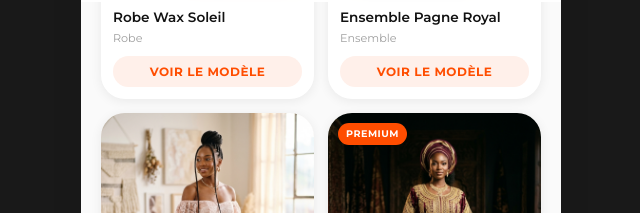
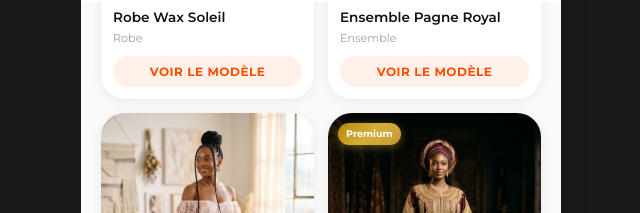
Before and after one commit to deforviv/roukifashion, a React (Vite) app: page / in a window 1280 px wide. Shown: the part 798-1011 px from the top of the page, without its empty margins (319-959 px from the left). Built offline with nearby package versions, Linux system fonts and the light colour scheme; a web font is replaced by a local one.

Commit message:
Feat: show gold Premium badge on every product in Premium page

```diff
--- a/src/index.css
+++ b/src/index.css
@@ -576,6 +576,16 @@ ul { list-style: none; }
   border-radius: var(--radius-full);
   text-transform: uppercase;
   z-index: 2;
+}
+
+/* Gold badge for Premium products */
+.product-badge[aria-label*="Premium"] {
+  background: linear-gradient(135deg, #b8860b, #d4af37, #c9973a);
+  color: #fff;
+  box-shadow: 0 2px 8px rgba(212,175,55,0.45);
+  text-transform: none;
+  font-style: normal;
+  letter-spacing: 0;
 }
 
 .product-info {
--- a/src/pages/PremiumPage.jsx
+++ b/src/pages/PremiumPage.jsx
@@ -99,10 +99,10 @@ export default function PremiumPage({ onSelectProduct, wishlist, onToggleWishlis
         className="products-grid"
         style={{ paddingTop: '20px', paddingBottom: totalPages > 1 ? '10px' : '30px' }}
       >
-        {currentProducts.map((product) => (
+      {currentProducts.map((product) => (
           <ProductCard
             key={product.id}
-            product={product}
+            product={{ ...product, badge: '⭐ Premium' }}
             onSelect={onSelectProduct}
             wishlist={wishlist}
             onToggleWishlist={onToggleWishlist}
```
